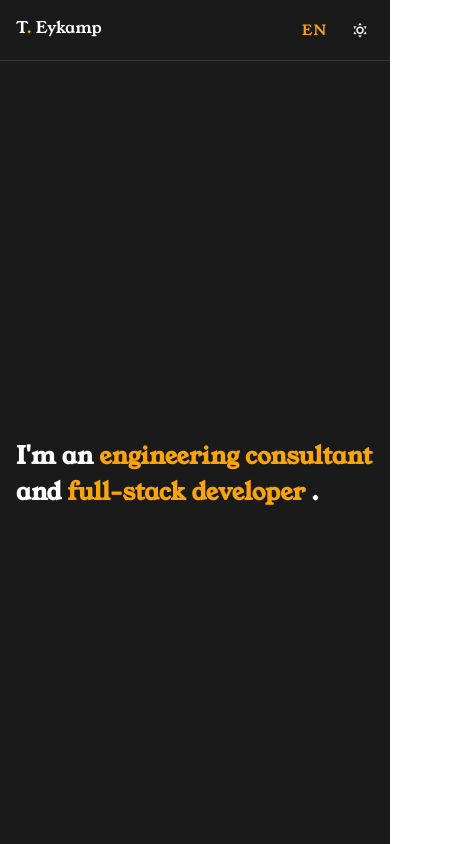
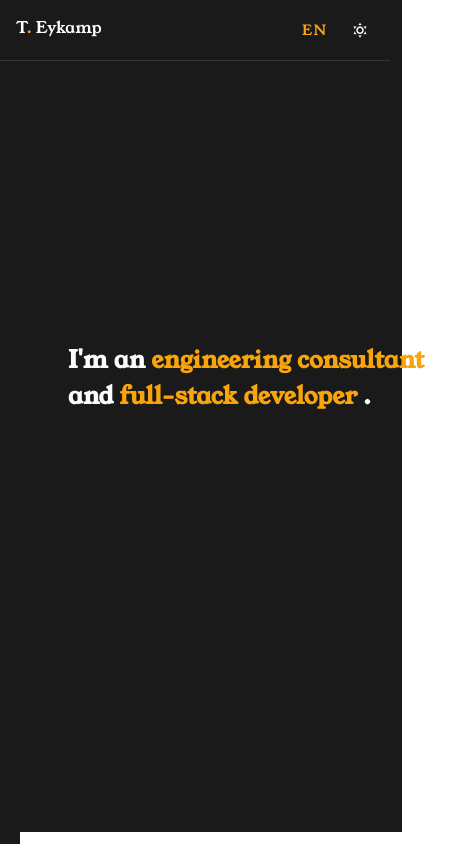
Before and after one commit to teykamp/homepage, a Vue app: page / in a window 390 px wide. Shown: the top 844 px of the page, 466 px wide, since content can reach past the window. Built offline with nearby package versions, Linux system fonts and the light colour scheme.

Commit message:
introduce breakpoints for title

```diff
--- a/src/components/MainContent.vue
+++ b/src/components/MainContent.vue
@@ -1,4 +1,33 @@
 <template>
+  <v-row
+    class="d-flex"
+  >
+    <v-sheet
+      :style="{
+        ...colors,
+        'height': '100vh',
+
+      }">
+        <v-sheet :style="{
+          ...colors,
+          'height': '40vh',
+        }"></v-sheet>
+      <v-container class="d-flex ml-16">
+        <h2>
+          {{ text.en.title[0] }}
+          <span
+            @click="scrollTop('jobOne')"
+            class="d-inline"
+          >{{ text.en.title[1] }}</span>
+          {{ text.en.title[2] }}
+          <span
+            @click="scrollTop('jobTwo')"
+            class="d-inline"
+          >{{ text.en.title[3] }}</span>
+          {{ text.en.title[4] }}
+        </h2>
+      </v-container>
+    </v-sheet>
     <v-sheet
       :style="{
         ...colors,
@@ -6,23 +35,25 @@
     }">
       <v-sheet :style="{
         ...colors,
-        'height': '50vh',
+        'height': '20vh',
       }"></v-sheet>
-    <v-container class="d-flex">
-      <h2>
-        {{ text.en.title[0] }}
-        <span>{{ text.en.title[1] }}</span>
-        {{ text.en.title[2] }}
-        <span>{{ text.en.title[3] }}</span>
-        {{ text.en.title[4] }}
-      </h2>
+      <v-container
+        :style="{
+        ...colors,
+        'height': '40vh',
+        }"
+        class="d-flex justify-center">
       </v-container>
     </v-sheet>
+  </v-row>
 </template>
 
 <script setup lang="ts">
 import { computed } from 'vue'
 import { useDarkModeStore, useLanguageStore } from '../stores/Store'
+// import { useDisplay } from 'vuetify'
+
+// const { xs, mdAndUp } = useDisplay()
 
 const darkMode = useDarkModeStore()
 const language = useLanguageStore()
@@ -36,6 +67,12 @@ const colors = computed(() => {
     }
 })
 
+const scrollTop = (elementId: string) => {
+  const element = document.getElementById(elementId)
+  if (element)
+    window.scrollTo(0, element.offsetTop)
+}
+
 const text = computed(() => {
   return language.content
 })
@@ -43,10 +80,25 @@ const text = computed(() => {
 
 <style scoped>
 span {
+    position: relative;
     color: v-bind('darkMode.darkColor.gold');
+    display: inline-block;
+    cursor: pointer;
 }
 
-span:hover {
-  text-decoration: underline;
+span:after {
+    position: absolute;
+    left: 0px;
+    background-color: v-bind('darkMode.darkColor.gold');
+    content: '';
+    display: block;
+    height: .1em;
+    margin-top: -3px;
+    transition: .2s;
+    width: 0;
+}
+
+span:hover:after {
+    width: 100%;
 }
 </style>
--- a/src/stores/Store.ts
+++ b/src/stores/Store.ts
@@ -30,7 +30,7 @@ export const useLanguageStore = defineStore('language', {
         content: {
             en: {
                 title: [
-                    'I\'m an ',
+                    'I\'m an',
                     'engineering consultant ',
                     'and ',
                     'full-stack developer',
```
Lines whose indentation alone changed are shown as unchanged.
